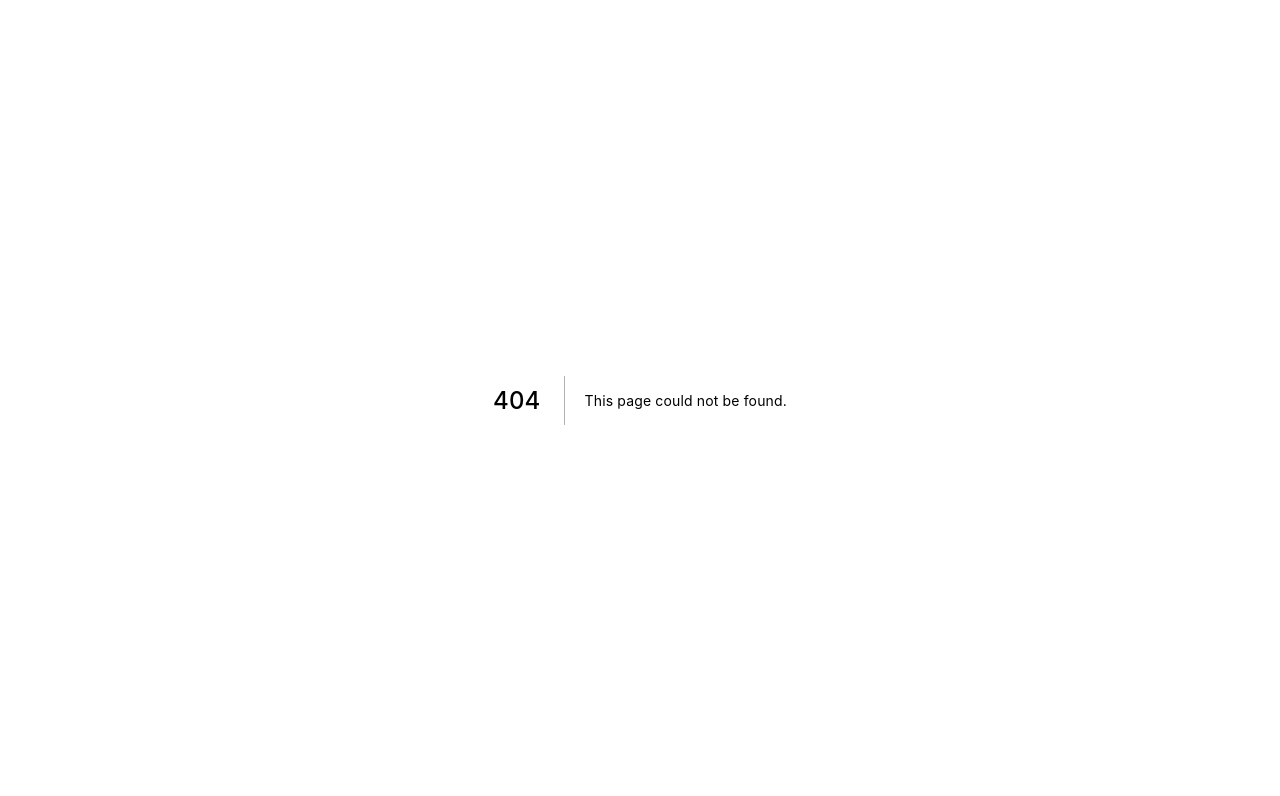
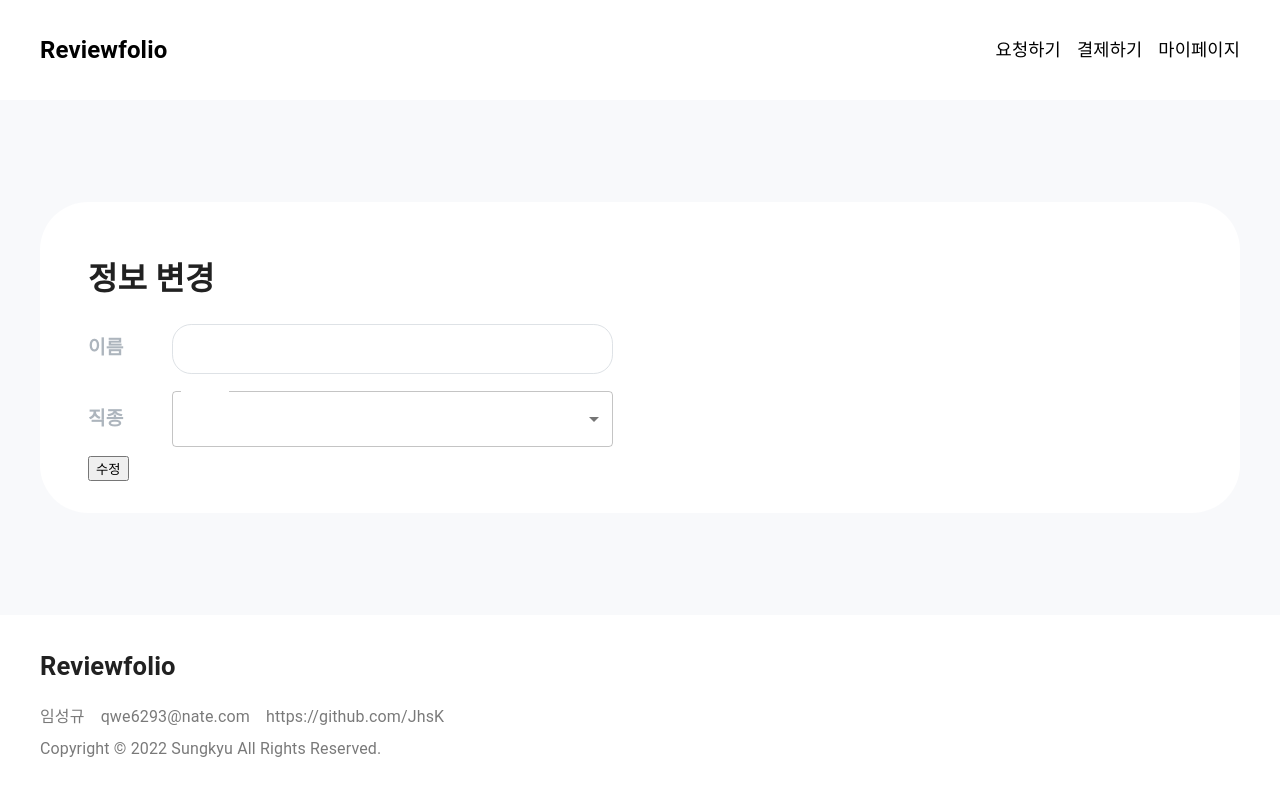
Before and after one commit to JhsK/reviewfolio, a Next.js app in the folder front/: page /user/update/info in a window 1280 px wide. Before the commit this address had no page. Shown: the top 796 px of the page. Built offline with nearby package versions, Linux system fonts and the light colour scheme; no server answers.

Commit message:
학생 내 정보 변경 기능

```diff
--- a/front/src/api/index.ts
+++ b/front/src/api/index.ts
@@ -45,3 +45,4 @@ export const putEndReview = (params) => API.put('/application', params);
 export const postBuyTicket = (params) => API.post('/order', params);
 
 export const putChangePassword = (params) => API.put('/user/change-password', params);
+export const putChangeInfo = (params) => API.put('/user/change-info', params);
--- a/front/src/components/Header/index.tsx
+++ b/front/src/components/Header/index.tsx
@@ -102,7 +102,11 @@ const Header = () => {
   const onClickLogout = async () => {
     try {
       await postLogout();
-      router.replace('/');
+      if (router.pathname === '/') {
+        router.reload();
+      } else {
+        router.replace('/');
+      }
     } catch (error) {
       console.error(error);
     }
--- a/front/src/pages/user/info.tsx
+++ b/front/src/pages/user/info.tsx
@@ -12,16 +12,14 @@ import useAuth from 'src/hooks/useAuth';
 import Swal from 'sweetalert2';
 import { IoCloseOutline } from 'react-icons/io5';
 
-const Container = styled.div`
+export const Container = styled.div`
   width: 100%;
   height: calc(100vh - (185px + 100px));
   display: flex;
   align-items: center;
 `;
 
-const ExtendsStatusContainer = styled(StatusContainer)``;
-
-const InfoColumn = styled.div`
+export const InfoColumn = styled.div`
   display: flex;
   align-items: center;
   justify-content: space-between;
@@ -126,11 +124,16 @@ const Info = () => {
     setOpen(false);
   };
 
+  const onClickUpdateInfo = () => {
+    if (currentUser.isAuthenticate) {
+      router.push('/user/update/info');
+    }
+  };
+
   const onSubmit: SubmitHandler<IChangePassword> = async (data: IChangePassword) => {
     if (data.password !== data.repeatPassword) {
       setError('repeatPassword', { message: '비밀번호가 동일하지 않습니다' }, { shouldFocus: true });
     }
-
     setOpen(false);
 
     try {
@@ -158,7 +161,7 @@ const Info = () => {
       </Layout>
       <Layout bgColor="#f8f9fb">
         <Container>
-          <ExtendsStatusContainer>
+          <StatusContainer>
             <h1>계정 관리</h1>
             <InfoColumn>
               <div className="infoData">
@@ -178,7 +181,7 @@ const Info = () => {
                 <span>이름</span>
                 <span>{currentUser.data.userName}</span>
               </div>
-              <button>내정보 변경</button>
+              <button onClick={onClickUpdateInfo}>내정보 변경</button>
             </InfoColumn>
             <InfoColumn>
               <div className="infoData">
@@ -234,7 +237,7 @@ const Info = () => {
                 </div>
               </ModalContainer>
             </Modal>
-          </ExtendsStatusContainer>
+          </StatusContainer>
         </Container>
       </Layout>
       <Footer />
--- /dev/null
+++ b/front/src/pages/user/update/info.tsx
@@ -0,0 +1,108 @@
+import styled from '@emotion/styled';
+import { MenuItem, Select } from '@mui/material';
+import { useRouter } from 'next/router';
+import React from 'react';
+import { SubmitHandler, useForm } from 'react-hook-form';
+import { putChangeInfo } from 'src/api';
+import Footer from 'src/components/Footer';
+import Header from 'src/components/Header';
+import Layout from 'src/components/Layout';
+import { Input, StatusContainer } from 'src/components/style';
+import useAuth from 'src/hooks/useAuth';
+import { Container, InfoColumn } from '../info';
+
+interface IChangeInfo {
+  userName: string;
+  job: string;
+  career?: number;
+}
+
+const UpdateColumn = styled(InfoColumn)`
+  width: 100%;
+  display: block;
+
+  span {
+    width: 35%;
+  }
+
+  input {
+    width: 40%;
+  }
+`;
+
+const UpdateInfo = () => {
+  const currentUser = useAuth();
+  const {
+    register,
+    handleSubmit,
+    setError,
+    formState: { errors },
+  } = useForm<IChangeInfo>();
+  const router = useRouter();
+
+  const onSubmit: SubmitHandler<IChangeInfo> = async (data: IChangeInfo) => {
+    try {
+      await putChangeInfo(data);
+      router.push('/user/info');
+    } catch (error) {
+      console.error(error);
+    }
+  };
+
+  return (
+    <>
+      <Layout>
+        <Header />
+      </Layout>
+      <Layout bgColor="#f8f9fb">
+        <Container>
+          <StatusContainer>
+            <h1>정보 변경</h1>
+            <form onSubmit={handleSubmit(onSubmit)}>
+              <UpdateColumn>
+                <div className="infoData">
+                  <span>이름</span>
+                  <Input
+                    type="text"
+                    {...register('userName', { required: '필수 항목입니다' })}
+                    defaultValue={currentUser.data.userName}
+                  />
+                </div>
+              </UpdateColumn>
+              <UpdateColumn>
+                <div className="infoData">
+                  <span>직종</span>
+                  <Select
+                    // id="job"
+                    defaultValue={currentUser.data.job}
+                    {...register('job', { required: '필수 항목입니다' })}
+                    sx={{ width: '40%' }}
+                  >
+                    <MenuItem value="front">프론트엔드</MenuItem>
+                    <MenuItem value="back">백엔드</MenuItem>
+                    <MenuItem value="data">데이터분석</MenuItem>
+                    <MenuItem value="android">Android</MenuItem>
+                    <MenuItem value="ios">IOS</MenuItem>
+                    <MenuItem value="devops">DevOps</MenuItem>
+                  </Select>
+                </div>
+              </UpdateColumn>
+              {currentUser.data.position === 'programmer' && (
+                <InfoColumn>
+                  <div className="infoData">
+                    <span>경력</span>
+                    <span>{currentUser.data.career}</span>
+                  </div>
+                </InfoColumn>
+              )}
+              <button type="submit">수정</button>
+            </form>
+          </StatusContainer>
+        </Container>
+      </Layout>
+      <Footer />
+    </>
+  );
+};
+
+export default UpdateInfo;
```
Also changed, not shown: 1 other file (tests, documents, lock files or other folders).
